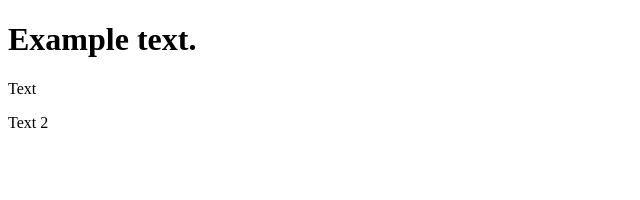
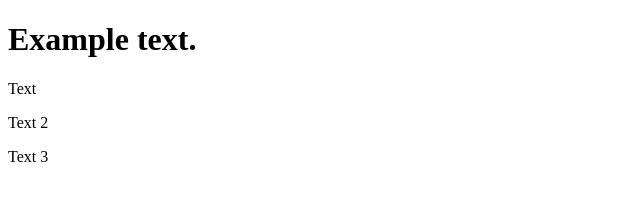
Before and after one commit to motos5/github_actions, a plain HTML site: page index.html in a window 1280 px wide. Shown: the full height of the page, 0-640 px from the left. Drawn offline with nearby package versions, Linux system fonts and the light colour scheme.

Commit message:
Add text 3

```diff
--- a/index.html
+++ b/index.html
@@ -9,6 +9,7 @@
     <h1 class="title">Example text.</h1>
     <p class="text">Text</p>
     <p class="text2">Text 2</p>
+    <p class="text3">Text 3</p>
 
     <script src="https://ajax.googleapis.com/ajax/libs/jquery/3.5.1/jquery.min.js"></script>
     <script src="js/mine.js"></script>
```
Also changed, not shown: 1 other file.
